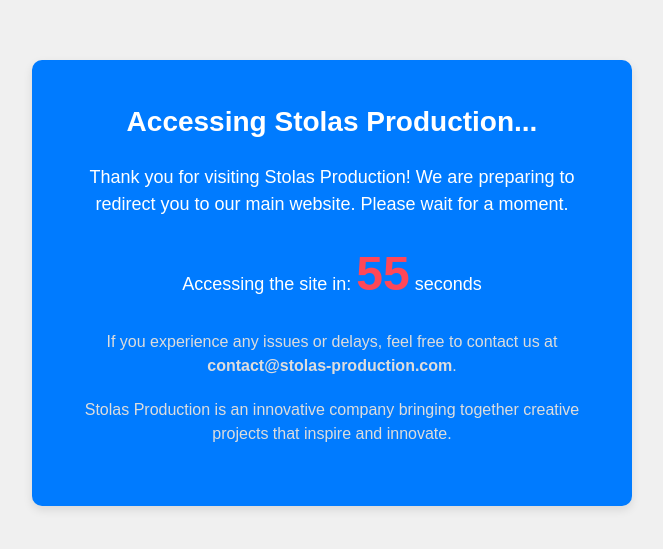
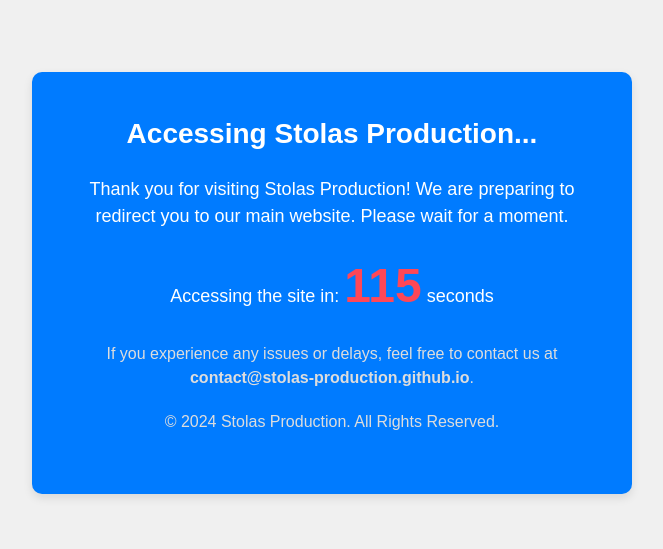
Before and after one commit to stolas-games/stolas-games.github.io, a plain HTML site: page link/index.html in a window 1280 px wide. Shown: the part 107-656 px from the top of the page, without its empty margins (308-971 px from the left). Drawn offline with Linux system fonts and the light colour scheme.

Commit message:
Update index.html

```diff
--- a/link/index.html
+++ b/link/index.html
@@ -72,13 +72,13 @@
 
         <p>Accessing the site in: <span class="countdown" id="countdown">3</span> seconds</p>
 
-        <p class="info-text">If you experience any issues or delays, feel free to contact us at <strong>contact@stolas-production.com</strong>.</p>
-        <p class="info-text">Stolas Production is an innovative company bringing together creative projects that inspire and innovate.</p>
+        <p class="info-text">If you experience any issues or delays, feel free to contact us at <strong>contact@stolas-production.github.io</strong>.</p>
+        <p class="info-text">© 2024 Stolas Production. All Rights Reserved.</p>
     </div>
 
     <script>
         let countdown = document.getElementById("countdown");
-        let timer = 60;
+        let timer = 120;
 
         const countdownInterval = setInterval(() => {
             timer--;
```
